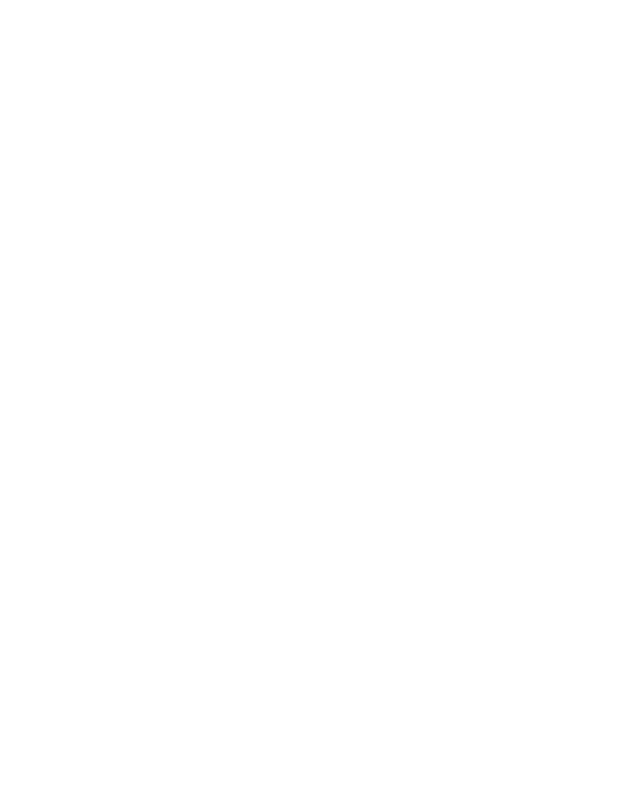
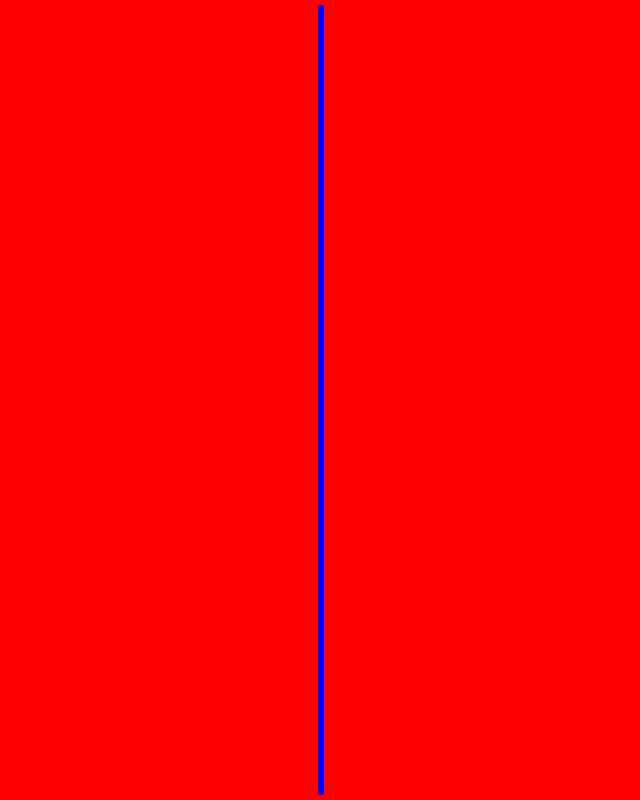
Before and after one commit to Kysan/remote-desktop, a website: page src/client/index.html in a window 1280 px wide. Shown: the whole page, without its empty margins (319-959 px from the left). Drawn offline with Linux system fonts and the light colour scheme.

Commit message:
fonctionnel

```diff
--- a/src/client/client.js
+++ b/src/client/client.js
@@ -37,7 +37,7 @@ client.onopen = () => {
     // * right click
     screen.addEventListener('contextmenu', ev => {
         ev.preventDefault();
-        const { x, y } = ev;
+        const { layerX: x, layerY: y } = ev;
 
         click(x, y, "right")
     });
@@ -45,8 +45,8 @@ client.onopen = () => {
 
     // * left click
     screen.addEventListener('click', (ev) => {
-        const { x, y, which } = ev;
-
+        const { layerX: x, layerY: y, which } = ev;
+        console.log({ ev })
         click(x, y, "left")
     })
 }
--- a/src/client/index.html
+++ b/src/client/index.html
@@ -5,14 +5,27 @@
     <meta http-equiv="X-UA-Compatible" content="IE=edge" />
     <meta name="viewport" content="width=device-width, initial-scale=1.0" />
     <title>Remote Desktop</title>
-  </head>
-  <body>
     <style>
       body {
         margin: 0px;
+        display: flex;
+        width: 100vw;
+        height: 100vh;
+        justify-content: center;
+        background-color: red;
+      }
+
+      #screen {
+        height: auto;
+        width: auto;
+        border-radius: 10px;
+        margin: 5px;
+        border: 3px solid blue;
       }
     </style>
     <script type="module" src="./client.js"></script>
+  </head>
+  <body>
     <img id="screen" />
   </body>
 </html>
```
